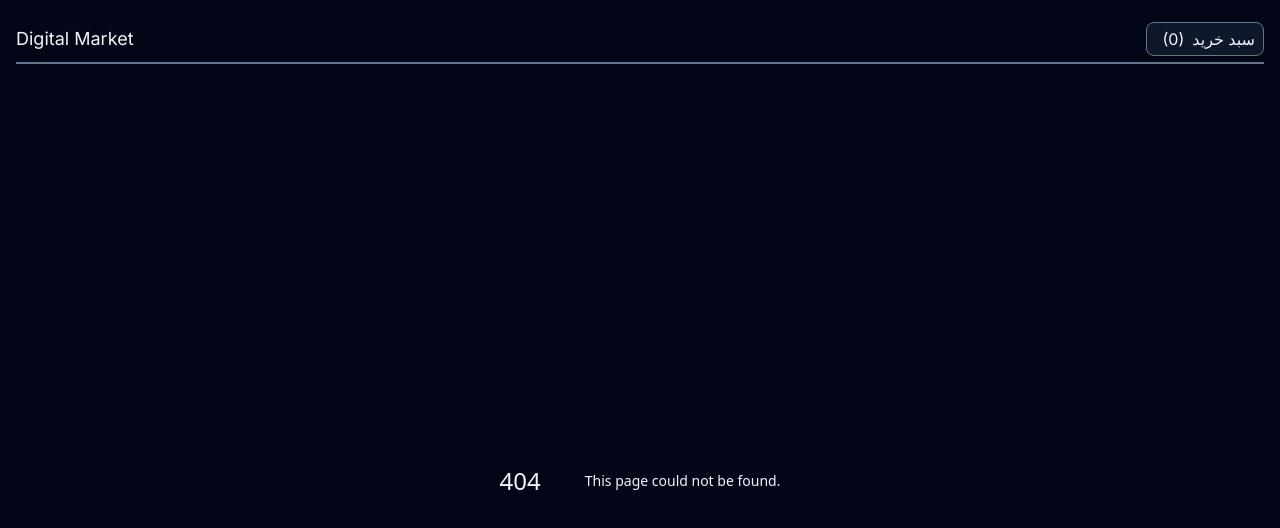
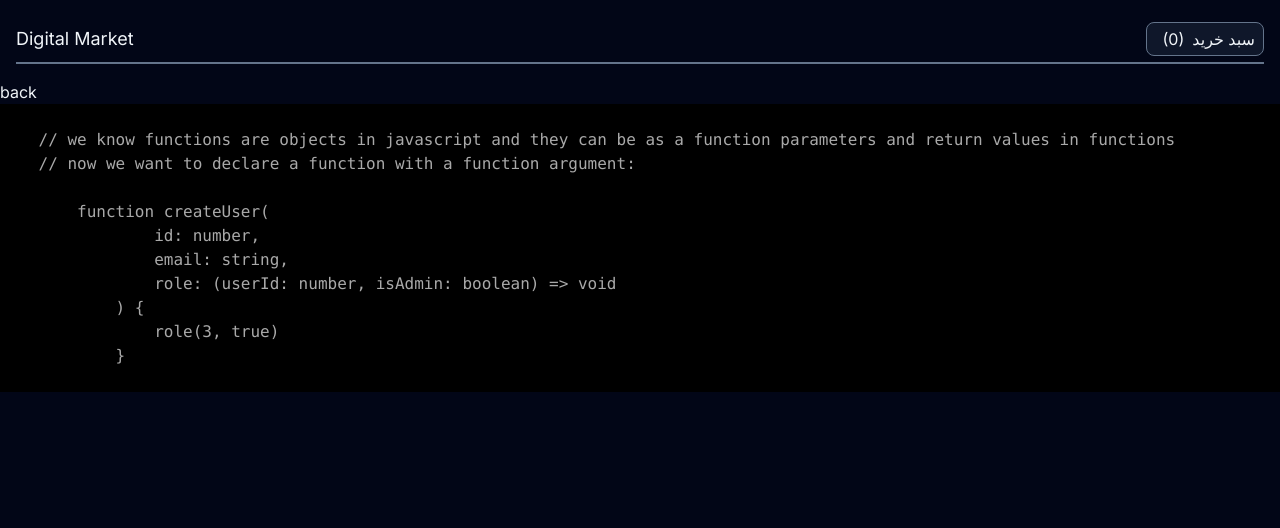
Before and after one commit to arefmaghdam/review-of-ts-nextjs13, a Next.js app: page /components/typescript/functions-types in a window 1280 px wide. Before the commit this address had no page. Shown: the top 528 px of the page. Built offline with nearby package versions, Linux system fonts and the light colour scheme.

Commit message:
feat: review of typescript function types

```diff
--- a/src/app/components/providers/ts-provider.tsx
+++ b/src/app/components/providers/ts-provider.tsx
@@ -14,6 +14,7 @@ const TSProvider: FC = () => {
       <Link href="/components/typescript/function-argument-type">
         function-argument-type
       </Link>
+      <Link href="/components/typescript/functions-types">functions-types</Link>
     </div>
   );
 };
--- /dev/null
+++ b/src/app/components/typescript/functions-types/page.tsx
@@ -0,0 +1,28 @@
+import React, { FC } from "react";
+import CodePreview from "../../code-preview/code-preview";
+import Link from "next/link";
+
+const FunctionsTypes: FC = () => {
+  return (
+    <div>
+      <Link href="/">back</Link>
+      <CodePreview
+        imgURL=""
+        content={`
+    // we know functions are objects in javascript and they can be as a function parameters and return values in functions
+    // now we want to declare a function with a function argument:
+
+        function createUser(
+                id: number,
+                email: string,
+                role: (userId: number, isAdmin: boolean) => void
+            ) {
+                role(3, true)
+            }
+      `}
+      />
+    </div>
+  );
+};
+
+export default FunctionsTypes;
```
